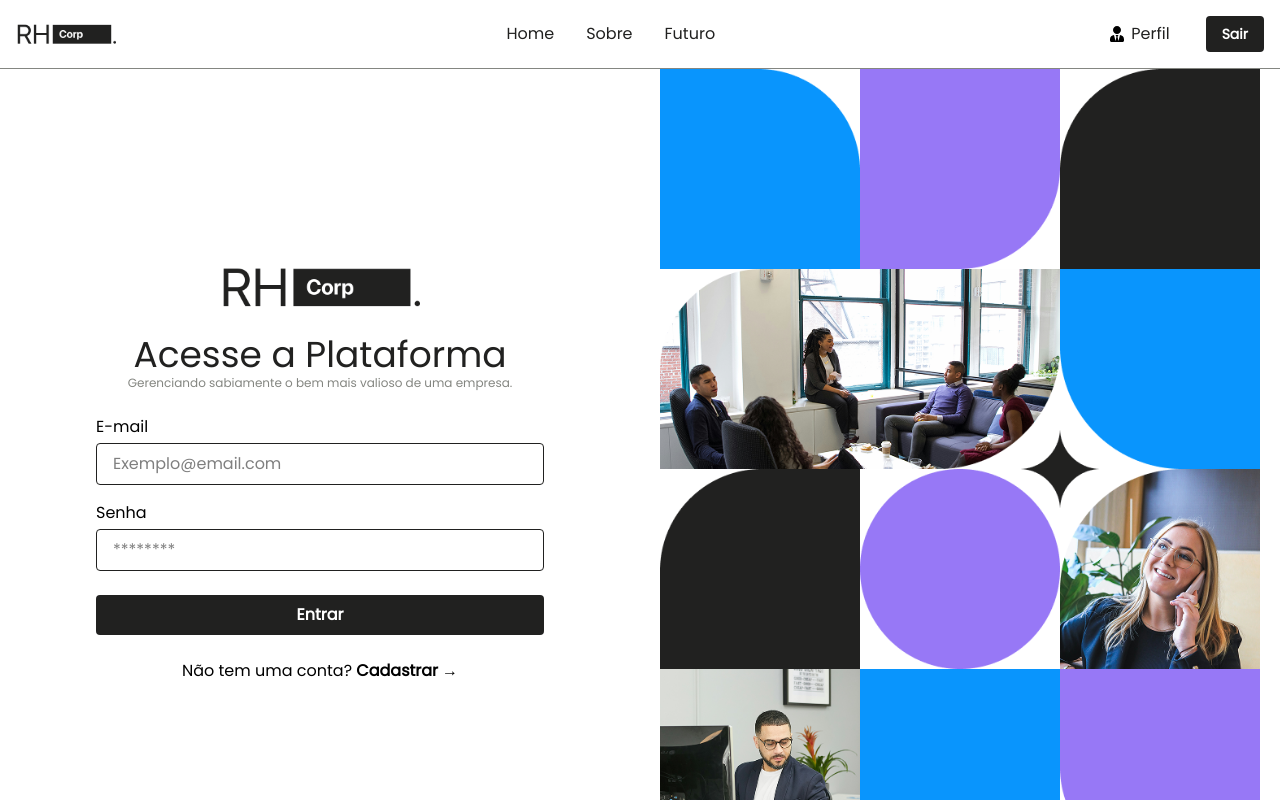
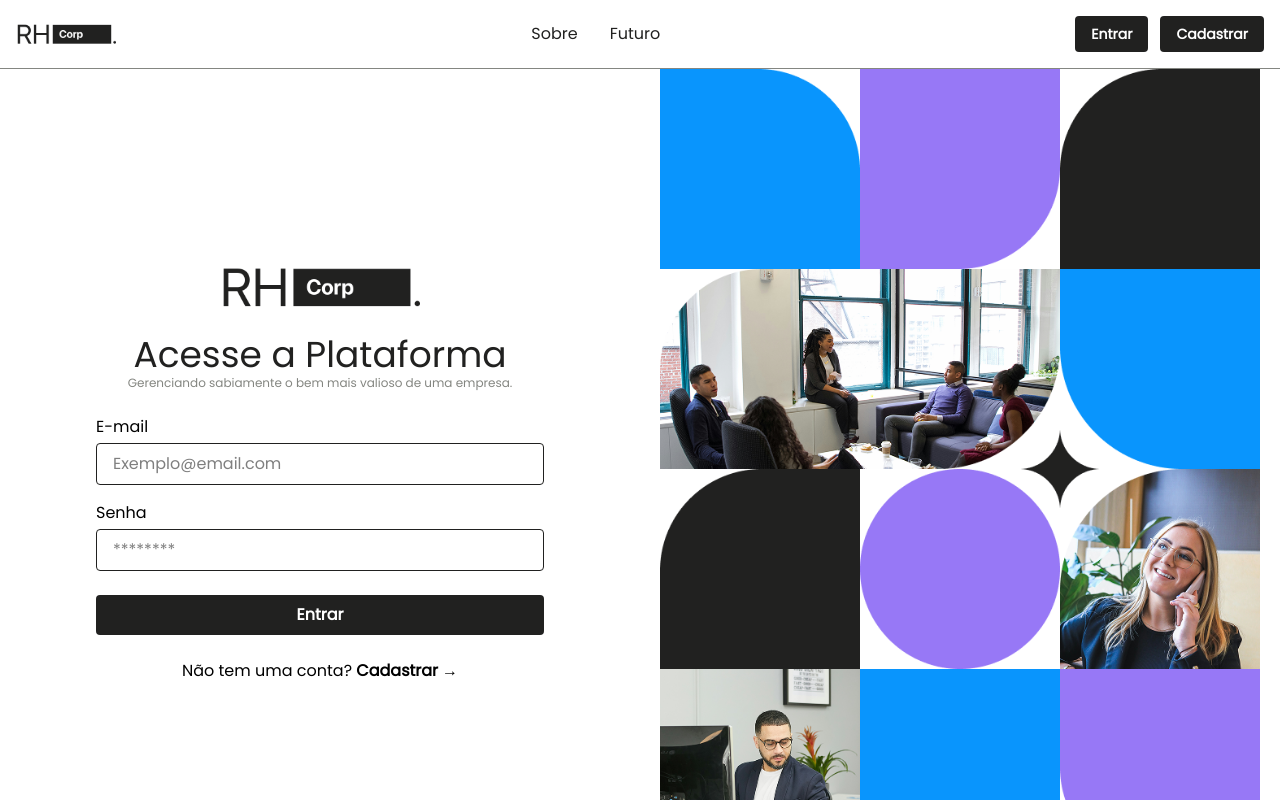
Before and after one commit to wdwf/Aplicativo-Sistema-de-RH-Aplicativo-Sistema-de-RH-FrontEnd, a React (Vite) app: page / in a window 1280 px wide. Shown: the top 800 px of the page. Built offline with nearby package versions, Linux system fonts and the light colour scheme; no server answers.

Commit message:
feat: enhance Navbar component with authentication handling and loading state management

```diff
--- a/src/components/Navbar.tsx
+++ b/src/components/Navbar.tsx
@@ -1,18 +1,26 @@
 import { Link, useNavigate } from "react-router-dom"
 import Logo from "../assets/img/Logo.png"
 import { FaUserTie } from "react-icons/fa";
-import { useContext } from "react"
+import { useContext, useEffect } from "react"
 import { AuthContext } from "../contexts/AuthContext"
 
 function Navbar() {
 
-    const { usuario, handleLogout } = useContext(AuthContext)
+    const { usuario, handleLogout, isAuthLoading } = useContext(AuthContext)
     const navigate = useNavigate();
 
     function retornar() {
         handleLogout()
         navigate("/login")
     }
+
+    useEffect(() => {
+        console.log(usuario?.token);
+
+        if (!isAuthLoading && !usuario?.token) {
+            navigate("/");
+        }
+    }, [isAuthLoading, usuario?.token]);
 
 
     return (
@@ -26,7 +34,7 @@ function Navbar() {
 
                     <div className="flex gap-1.5">
                         {
-                            usuario?.token !== "" ? (
+                            !!usuario?.token ? (
                                 <div className="flex items-center space-x-8 rtl:space-x-reverse">
                                     <button className=" flex p-1 gap-1.5 items-center relative overflow-hidden group">
                                         <FaUserTie />
@@ -39,7 +47,7 @@ function Navbar() {
                             ) : null
                         }
                         {
-                            usuario?.token === "" ? (
+                            usuario?.token === undefined ? (
                                 <div className="flex items-center space-x-3 rtl:space-x-reverse">
                                     <Link to="/login" type="button" className="text-white bg-rh-primarygrey hover:bg-rh-secondaryblue focus:ring-4 focus:outline-none focus:ring-blue-300 font-semibold rounded text-sm px-4 py-2 text-center transition delay-150 duration-300 ease-in-out">Entrar</Link>
                                     <Link to="/cadastro" type="button" className="text-white bg-rh-primarygrey hover:bg-rh-secondaryblue focus:ring-4 focus:outline-none focus:ring-blue-300 font-semibold rounded text-sm px-4 py-2 text-center transition delay-150 duration-300 ease-in-out">Cadastrar</Link>
@@ -56,7 +64,7 @@ function Navbar() {
                     <ul className="flex flex-col p-4 md:p-0 mt-4 font-medium border border-gray-100 rounded-lg bg-gray-50 md:space-x-8 rtl:space-x-reverse md:flex-row md:mt-0 md:border-0 md:bg-white dark:border-gray-700">
 
                         {
-                            usuario?.token !== "" ? (
+                            !!usuario?.token ? (
                                 <li className="relative overflow-hidden group">
                                     <Link to="/home" className="block py-2 px-3 text-rh-primarygrey rounded-sm hover:bg-white md:p-0">Home</Link>
                                     <span className="absolute bottom-0 left-0 w-0 h-1 bg-rh-primarygrey transition-all duration-300 group-hover:w-full"></span>
```
